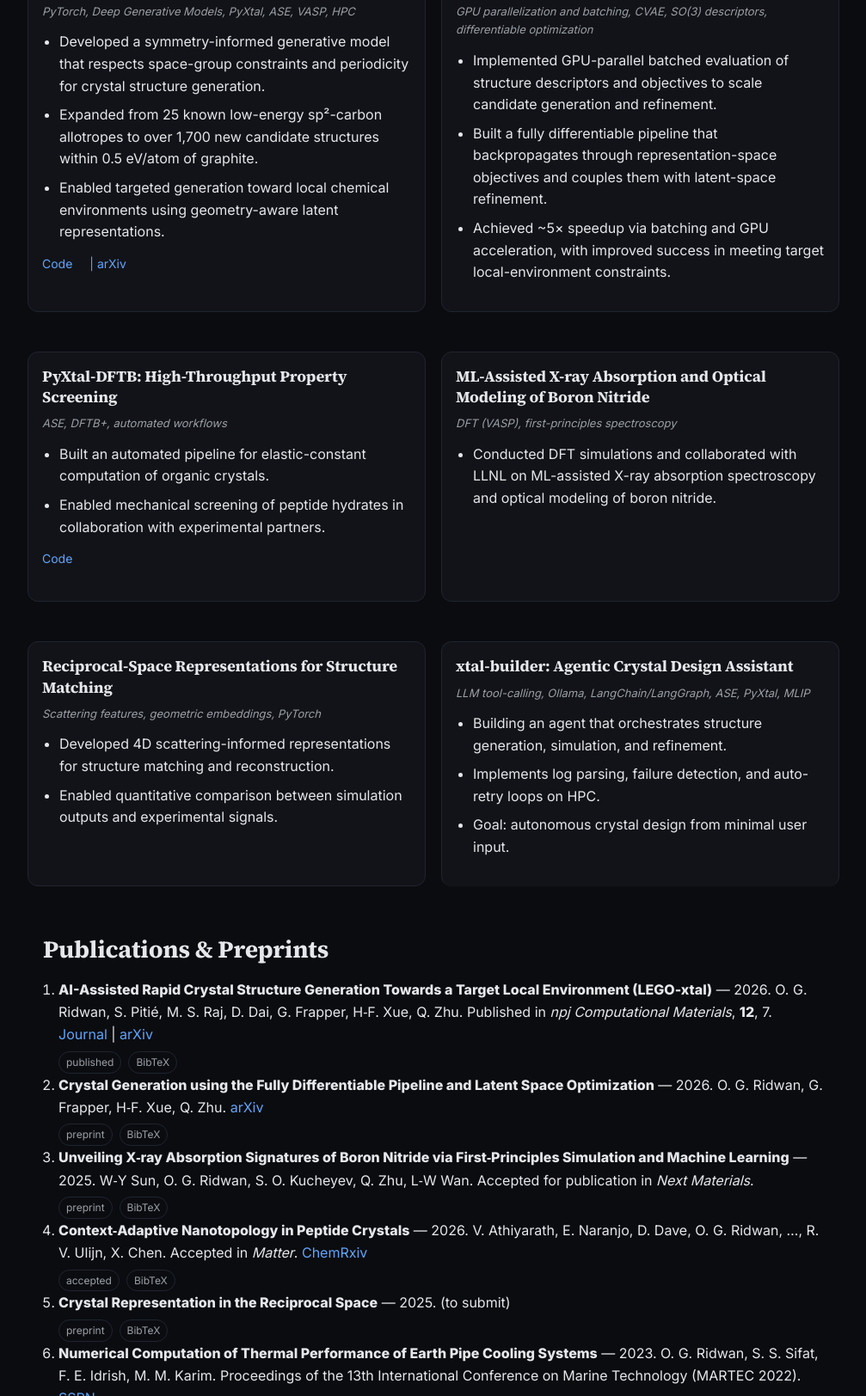
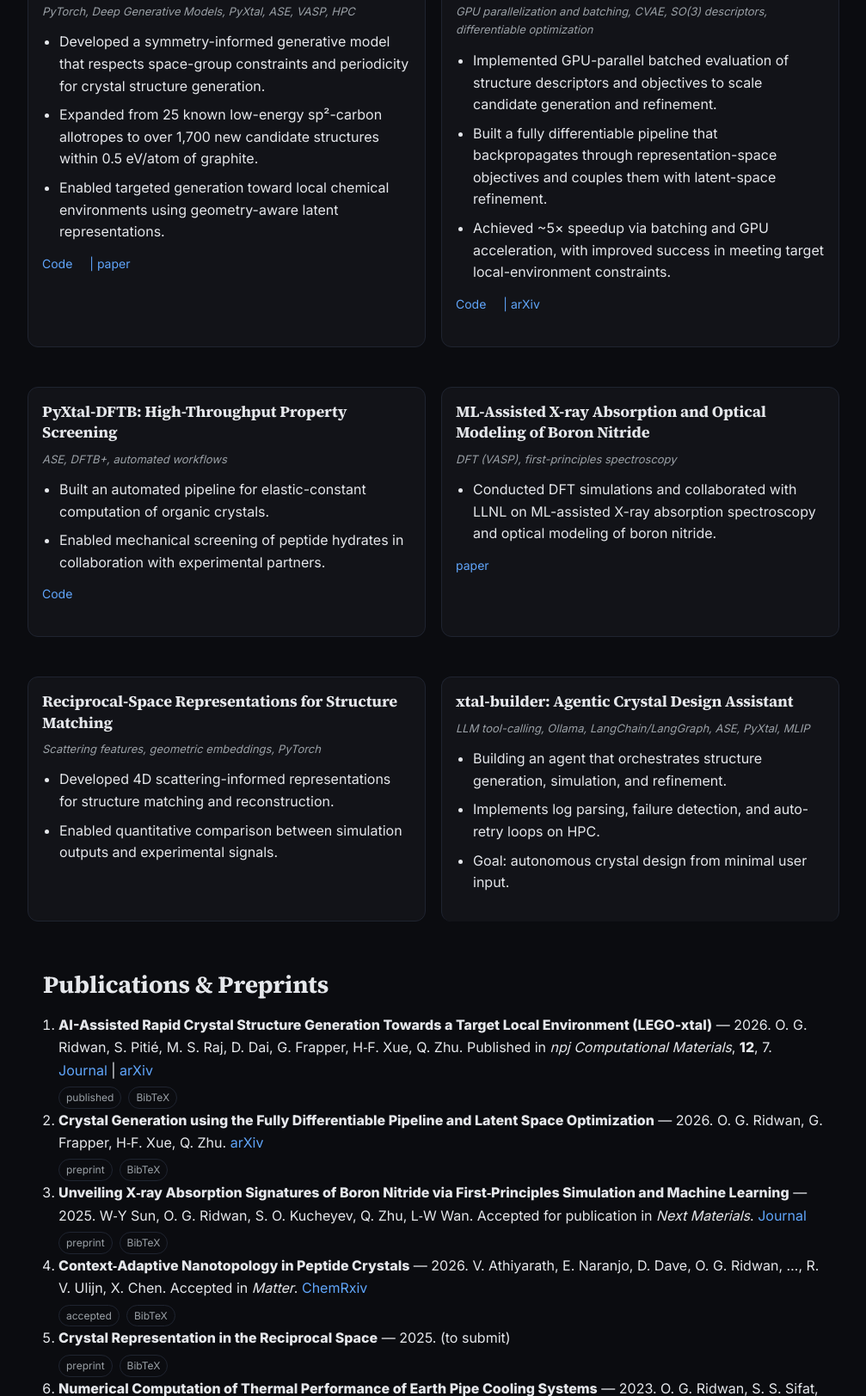
Before and after one commit to oridwan/oridwan.github.io, a plain HTML site: page index.html in a window 1280 px wide. Shown: the part 1793-3417 px from the top of the page at 86% size, without its empty margins (136-1143 px from the left). Drawn offline with Linux system fonts and the light colour scheme.

Commit message:
update jan 2026

```diff
--- a/index.html
+++ b/index.html
@@ -226,7 +226,7 @@
           <li>Expanded from 25 known low-energy sp²-carbon allotropes to over 1,700 new candidate structures within 0.5 eV/atom of graphite.</li>
           <li>Enabled targeted generation toward local chemical environments using geometry-aware latent representations.</li>
         </ul>
-        <p class="project-links"><a href="https://github.com/MaterSim/LEGO-xtal" target="_blank">Code</a> | <a href="https://arxiv.org/abs/2506.08224" target="_blank">arXiv</a></p>
+        <p class="project-links"><a href="https://github.com/MaterSim/LEGO-xtal" target="_blank">Code</a> | <a href="https://arxiv.org/abs/2506.08224" target="_blank">paper</a></p>
       </div>
 
       <div class="project">
@@ -237,6 +237,7 @@
           <li>Built a fully differentiable pipeline that backpropagates through representation-space objectives and couples them with latent-space refinement.</li>
           <li>Achieved ~5× speedup via batching and GPU acceleration, with improved success in meeting target local-environment constraints.</li>
         </ul>
+        <p class="project-links"><a href="https://github.com/MaterSim/LEGO-Xtal-GPU" target="_blank">Code</a> | <a href="https://arxiv.org/abs/2601.04606" target="_blank">arXiv</a></p>
       </div>
 
       <div class="project">
@@ -255,6 +256,7 @@
         <ul>
           <li>Conducted DFT simulations and collaborated with LLNL on ML-assisted X-ray absorption spectroscopy and optical modeling of boron nitride.</li>
         </ul>
+        <p class="project-links"> <a href="https://www.sciencedirect.com/science/article/pii/S2949822825007890" target="_blank">paper</a></p>
       </div>
 
       <div class="project">
@@ -300,6 +302,7 @@
       <li>
         <b>Unveiling X‑ray Absorption Signatures of Boron Nitride via First‑Principles Simulation and Machine Learning</b> — 2025.
         W‑Y Sun, O. G. Ridwan, S. O. Kucheyev, Q. Zhu, L‑W Wan. Accepted for publication in <i>Next Materials</i>.
+        <a href="https://doi.org/10.1016/j.nxmate.2025.101271" target="_blank">Journal</a>
         <div class="badges">
           <span class="badge">preprint</span>
           <a class="badge" href="#" target="_blank" rel="noopener">BibTeX</a>
```
